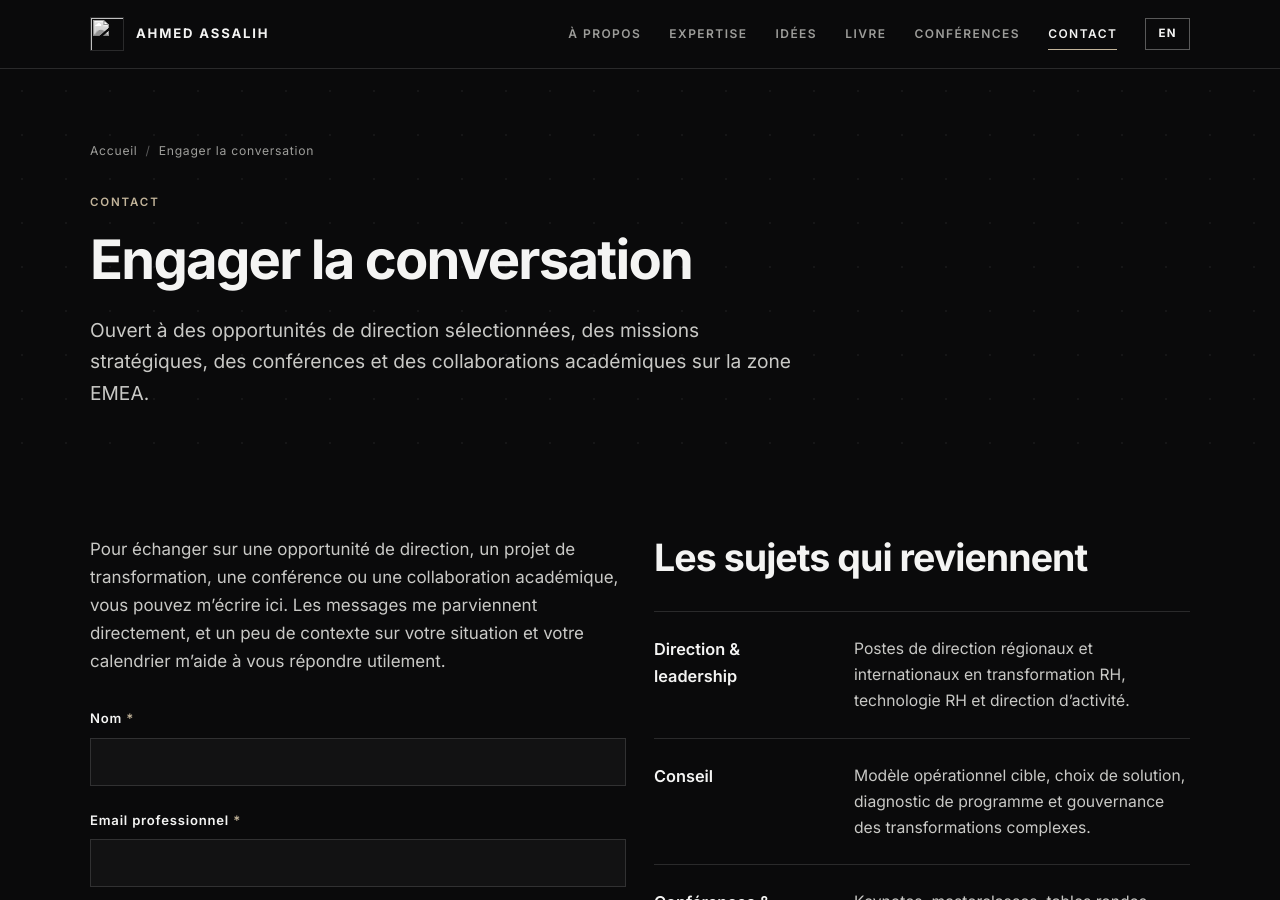
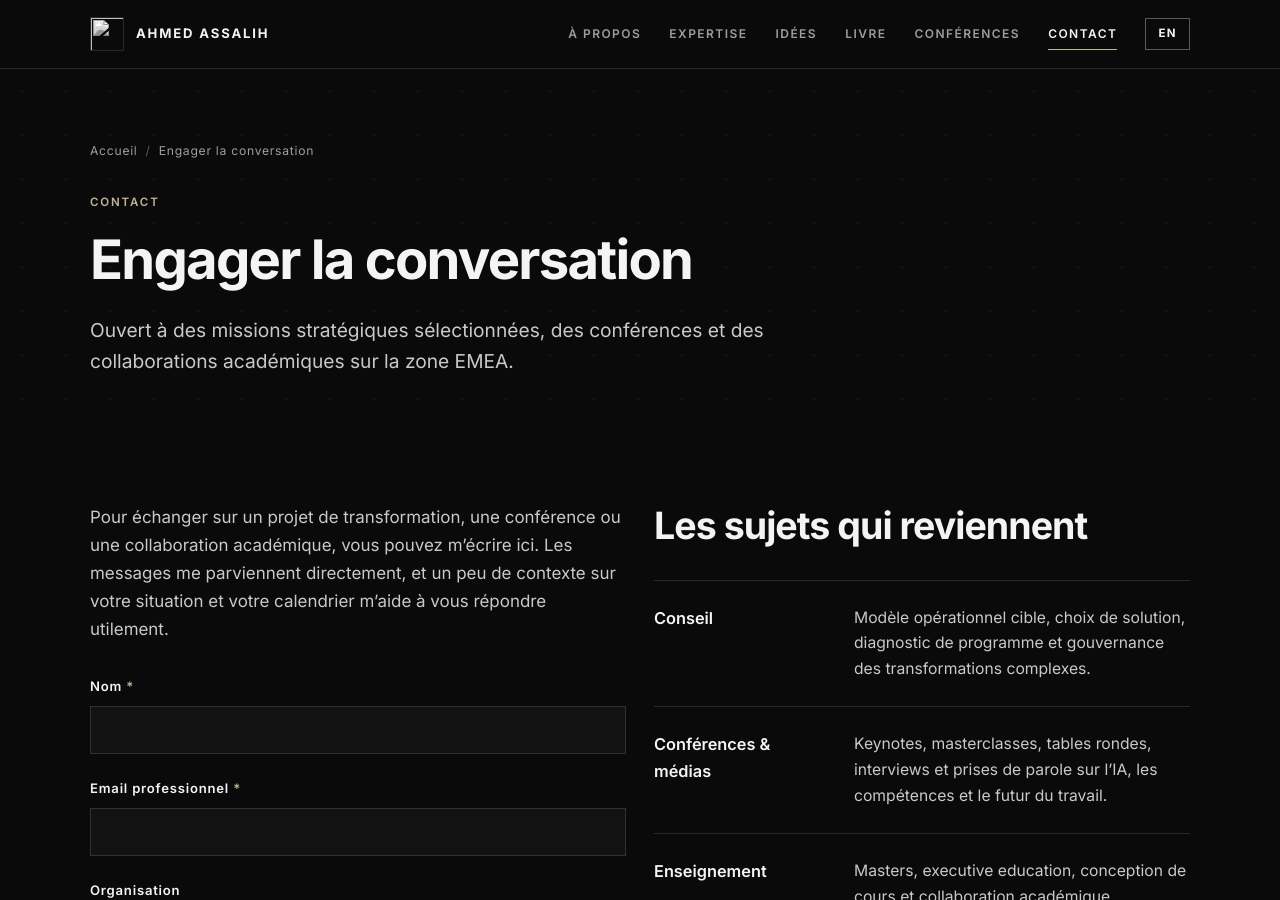
Before and after one commit to ahmedassalih/ahmed, a Jekyll site: the page built from fr/contact.md, in a window 1280 px wide and 900 px high. Built offline with Jekyll 4.4.1, drawn with Linux system fonts in a browser that asks for light colours.

Commit message:
Remove executive opportunity wording from contact copy (FR + EN)
Drops the "open to selected executive opportunities" line and the
executive/leadership intent from the site-wide contact CTA, the two
contact pages (lead, meta description, intro, form option, deflist row)
and their SEO titles. Advisory, speaking and teaching intents unchanged.

Co-Authored-By: Claude Opus 5 (1M context) <noreply@anthropic.com>

```diff
--- a/fr/contact.md
+++ b/fr/contact.md
@@ -4,15 +4,15 @@ permalink: /fr/contact/
 lang: fr
 translation_key: contact
 title: Contact
-seo_title: "Contacter Ahmed Assalih | Direction, conseil, conférences, enseignement"
+seo_title: "Contacter Ahmed Assalih | Conseil, conférences, enseignement"
 eyebrow: Contact
 heading: Engager la conversation
 lead: >-
-  Ouvert à des opportunités de direction sélectionnées, des missions stratégiques, des
-  conférences et des collaborations académiques sur la zone EMEA.
+  Ouvert à des missions stratégiques sélectionnées, des conférences et des collaborations
+  académiques sur la zone EMEA.
 description: >-
-  Contacter Ahmed Assalih pour une opportunité de direction, une mission de conseil ou de
-  transformation, une conférence ou une collaboration académique.
+  Contacter Ahmed Assalih pour une mission de conseil ou de transformation, une conférence ou
+  une collaboration académique.
 wide: true
 breadcrumbs:
   - label: Accueil
@@ -22,10 +22,9 @@ breadcrumbs:
 <div class="stack stack--2">
   <div>
     <div class="measure">
-      <p>Pour échanger sur une opportunité de direction, un projet de transformation, une
-      conférence ou une collaboration académique, vous pouvez m’écrire ici. Les messages me
-      parviennent directement, et un peu de contexte sur votre situation et votre calendrier
-      m’aide à vous répondre utilement.</p>
+      <p>Pour échanger sur un projet de transformation, une conférence ou une collaboration
+      académique, vous pouvez m’écrire ici. Les messages me parviennent directement, et un peu
+      de contexte sur votre situation et votre calendrier m’aide à vous répondre utilement.</p>
     </div>
 
     <form class="form" action="{{ site.forms.contact_action }}" method="POST">
@@ -51,7 +50,6 @@ breadcrumbs:
       <div class="field">
         <label class="field__label" for="reason">Motif du contact <span class="field__req" aria-hidden="true">*</span></label>
         <select id="reason" name="reason" required>
-          <option value="Opportunité de direction">Opportunité de direction</option>
           <option value="Conseil / transformation stratégique">Conseil / transformation stratégique</option>
           <option value="Conférence / média">Conférence / média</option>
           <option value="Enseignement / collaboration académique">Enseignement / collaboration académique</option>
@@ -72,11 +70,6 @@ breadcrumbs:
   <div>
     <h2>Les sujets qui reviennent</h2>
     <div class="deflist">
-      <div class="deflist__row">
-        <p class="deflist__term">Direction &amp; leadership</p>
-        <div class="deflist__desc"><p>Postes de direction régionaux et internationaux en
-        transformation RH, technologie RH et direction d’activité.</p></div>
-      </div>
       <div class="deflist__row">
         <p class="deflist__term">Conseil</p>
         <div class="deflist__desc"><p>Modèle opérationnel cible, choix de solution, diagnostic
```
Also changed, not shown: _data/home.yml (+4 -7 lines), en/contact.md (+7 -15 lines).
